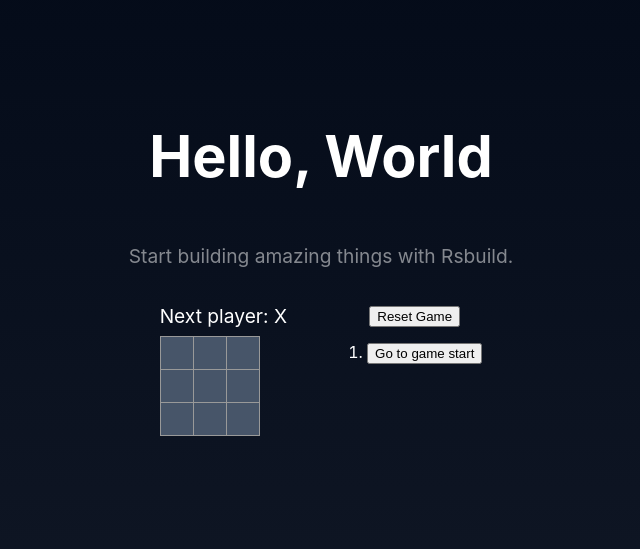
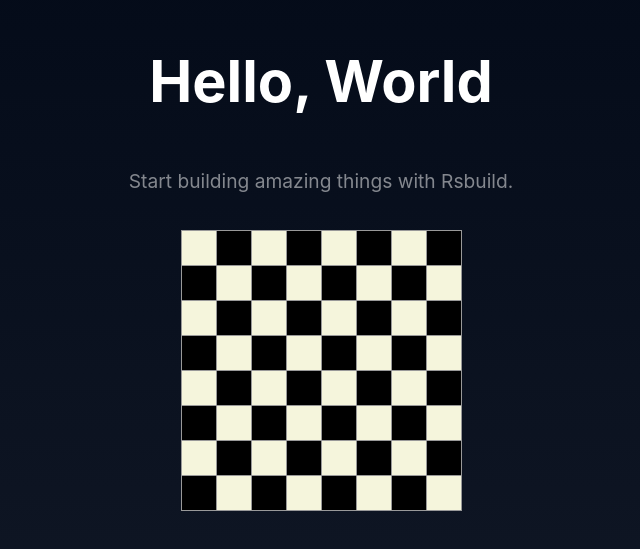
Before and after one commit to francisco-rma/chess, a React app: page / in a window 1280 px wide. Shown: the part 139-688 px from the top of the page, without its empty margins (319-959 px from the left). Built offline with nearby package versions, Linux system fonts and the light colour scheme; the HTML template or start-up script is replaced by a standard one.

Commit message:
feat: basic board

```diff
--- a/src/App.css
+++ b/src/App.css
@@ -101,6 +101,21 @@ body {
   text-align: center;
   width: 34px;
   color: #e2e8f0;
+
+}
+
+.white-square {
+  background: beige;
+}
+
+.black-square {
+  background: black;
+}
+
+.games {
+  display: flex;
+  flex-direction: row;
+  justify-content: space-evenly;
 }
 
 .square:focus {
@@ -110,6 +125,13 @@ body {
 .game-info {
   margin-left: 20px;
 }
+
 .game-reset {
   margin-left: 20px;
 }
+
+
+.chess-board {
+  margin-top: 20px;
+  font-size: 1.5rem;
+}
--- a/src/App.jsx
+++ b/src/App.jsx
@@ -2,6 +2,7 @@ import './App.css'
 import TagInput from './TagInput'
 import Form from './Form'
 import TicTacToe from './TicTacToe'
+import Chess from './Chess'
 
 
 const App = () => {
@@ -9,9 +10,12 @@ const App = () => {
     <div className="content">
       <h1>Hello, World</h1>
       <p>Start building amazing things with Rsbuild.</p>
-      {/* <Form />
-      <TagInput /> */}
-      <TicTacToe />
+      {/* <Form /> */}
+      {/* <TagInput /> */}
+      {/* <TicTacToe /> */}
+      <div className='games'>
+        <Chess />
+      </div>
     </div>
   )
 }
--- /dev/null
+++ b/src/Chess.jsx
@@ -0,0 +1,49 @@
+function Square(event) {
+    console.log('piece: ', event.piece)
+    console.log('color: ', event.color)
+    return (
+        <div className={`square ${event.color}-square`}
+            onClick={() => console.log('click')}>
+            {event.piece}
+        </div>
+    )
+}
+
+function BoardRow(boardRow) {
+    const row = boardRow.row;
+    const rowIndex = boardRow.rowIndex;
+    return (
+        <div className="board-row">
+            {row.map((_, colIndex) => {
+                const isWhiteSquare = (rowIndex + colIndex) % 2 === 0;
+                let piece = null;
+                return (
+                    <Square piece={piece} color={isWhiteSquare ? 'white' : 'black'} key={colIndex} />
+                )
+            })}
+        </div>
+    )
+}
+function Board() {
+    const boardSize = 8;
+    const board = Array(boardSize).fill(null).map(() => Array(boardSize).fill(null));
+
+    const whitePieces = ['♖', '♘', '♗', '♕', '♔', '♗', '♘', '♖', '♙', '♙', '♙', '♙', '♙', '♙', '♙', '♙'];
+    const blackPieces = ['♜', '♞', '♝', '♛', '♚', '♝', '♞', '♜', '♟', '♟', '♟', '♟', '♟', '♟', '♟', '♟'];
+
+    return (
+        <div className="chess-board">
+            {board.map((row, idx) => {
+                return (
+                    <BoardRow row={row} rowIndex={idx} key={idx} />
+                )
+            })}
+        </div>
+    )
+}
+
+export default function Chess() {
+    return (
+        <Board />
+    )
+}
```
Lines whose indentation alone changed are shown as unchanged.
